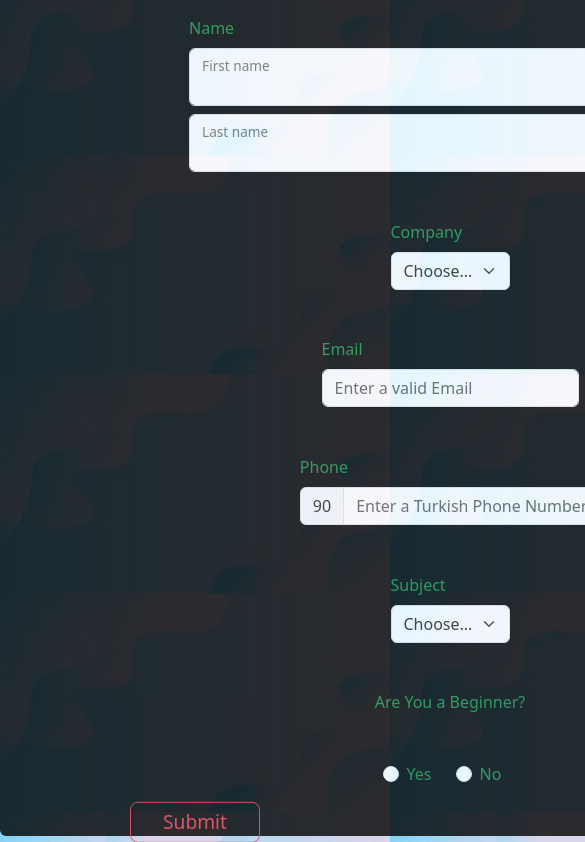
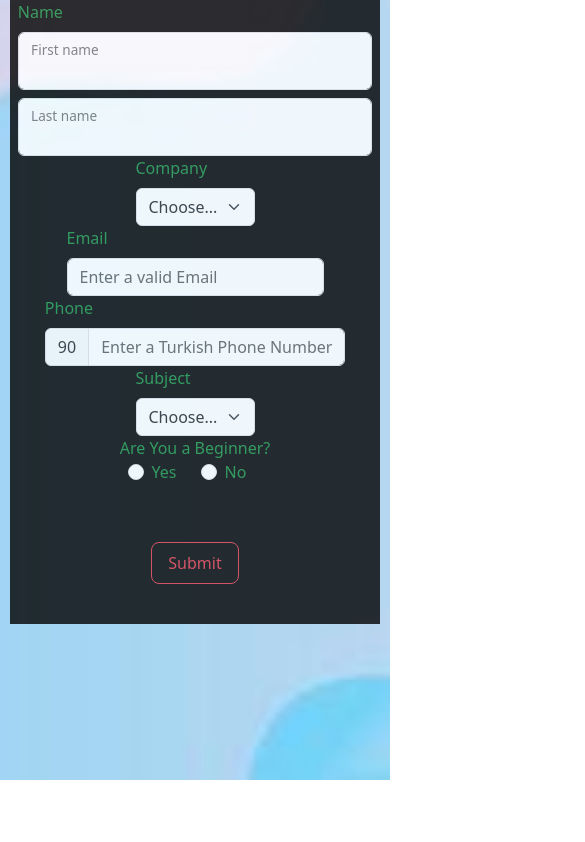
Before and after one commit to yarkinatac/yarkinatac.github.io, a website: page index.html in a window 390 px wide. Shown: the part 64-906 px from the top of the page, 585 px wide, since content can reach past the window. After the commit the page ends 844 px from the top, so only its background shows below. Drawn offline with nearby package versions, Linux system fonts and the light colour scheme; no server answers.

Commit message:
changed the css for responsive on the mobile

```diff
--- a/index.html
+++ b/index.html
@@ -1,6 +1,5 @@
 <!DOCTYPE html>
 <html lang="en">
-  <head>
   <meta charset="UTF-8" />
   <meta http-equiv="X-UA-Compatible" content="IE=edge" />
   <meta name="viewport" content="width=device-width, initial-scale=1.0" />
@@ -17,7 +16,7 @@
     <link rel="stylesheet" href="/style.css">
   </head>
   <body>
-    <nav class="navbar navbar-expand-lg bg-body-secondary">
+    <nav class="navbar navbar-expand-lg navbar-light bg-lighty">
       <div class="container-fluid">
         <a class="navbar-brand" href="login.html">Home</a>
         <button
--- a/style.css
+++ b/style.css
@@ -1,3 +1,4 @@
+/* Temel stil ayarları */
 label,
 input,
 select,
@@ -6,26 +7,48 @@ label,
 }
 body {
   background-image: url("/background1.jpeg");
-        background-size: 100%;
+  background-size: cover; /* Kapsayacak şekilde ayarlandı */
+  background-position: center; /* Merkeze alındı */
+  background-attachment: fixed; /* Sabit arkaplan resmi */
 }
 .container {
   display: grid;
   place-items: center;
-        width: 900px;
-        height:100vh;
+  max-width: 95%; /* Genişliği artırıldı */
+  margin: 0 auto; /* Orta hizalama */
   background-color: black;
   border-radius: 0.7%;
   opacity: 0.8;
+  padding: 2rem; /* İç boşluk artırıldı */
+  box-sizing: border-box; /* padding genişliği dahil etmek için box-sizing ayarlandı */
+  height: auto;
 }
-      .item {
-        position: absolute;
-        top: 105vh;
-        left: 50%;
-        transform: translate(-50%, -50%);
+
+
+.btn-group-lg>.btn, .btn-lg {
+  --bs-btn-padding-y: 0.5rem;
+  --bs-btn-padding-x: 1.5rem;
+  --bs-btn-font-size: 1.2rem;
+  display: block;
+  width: 100%;
+  margin-top: 2rem;
+  margin-bottom: 2rem;
+}
+
+
+@media (max-width: 768px) {
+  .container {
+    padding: 1rem;
   }
   .btn-group-lg>.btn, .btn-lg {
-        --bs-btn-padding-y: 0.3rem;
-        --bs-btn-padding-x: 2rem;
-        --bs-btn-font-size: 1.2rem;
+    --bs-btn-padding-x: 1rem;
+    --bs-btn-font-size: 1rem;
+  }
+}
+@media (max-width: 576px) {
+  .container {
+    padding: 0.5rem;
+    border-radius: 0;
+  }
 
 }
```
Also changed, not shown: 1 other file. Lines whose indentation alone changed are shown as unchanged.
